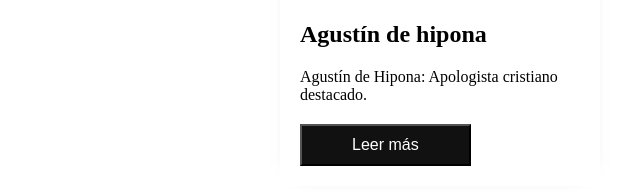
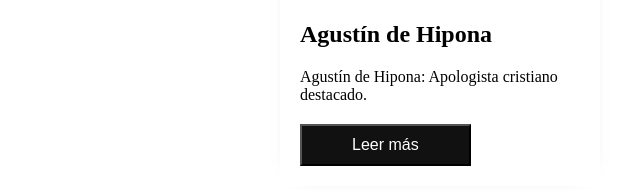
Before and after one commit to CoramDeoOficial/CoramDeo.github.io, a plain HTML site: page Credo-de-los-apostoles.html in a window 1280 px wide. Shown: the part 837-1028 px from the top of the page, 640-1280 px from the left. Drawn offline with Linux system fonts and the light colour scheme; a web font is replaced by a local one.

Commit message:
Update Credo-de-los-apostoles.html

```diff
--- a/Credo-de-los-apostoles.html
+++ b/Credo-de-los-apostoles.html
@@ -81,7 +81,7 @@
 
         <aside>
             <img src="img/hipona.jpg" alt="">
-            <h2>Agustín de hipona</h2>
+            <h2>Agustín de Hipona</h2>
             <p>Agustín de Hipona: Apologista cristiano destacado.</p>
             <a href="Agustin-de-hipona.html"><button>Leer más</button></a>
         </aside>
```
